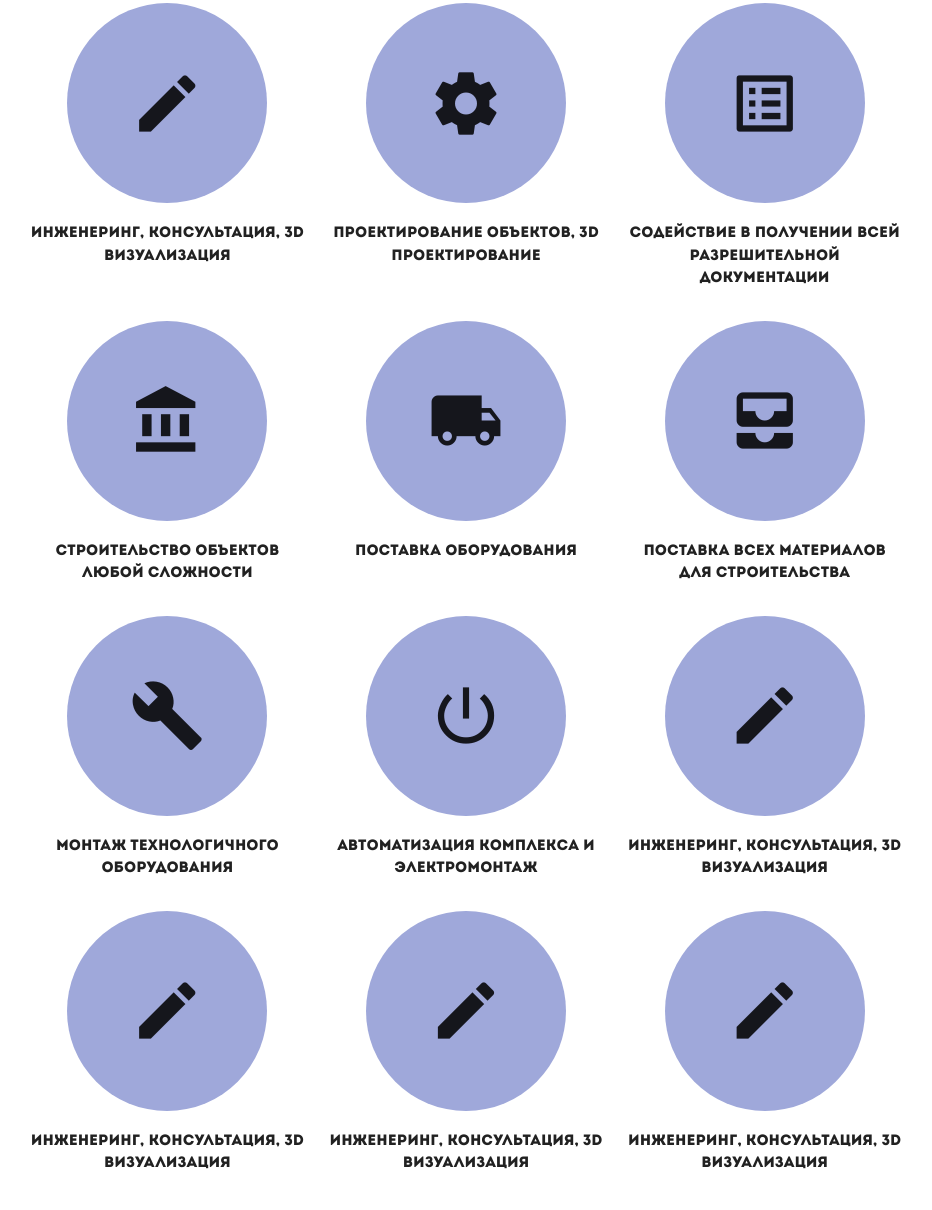
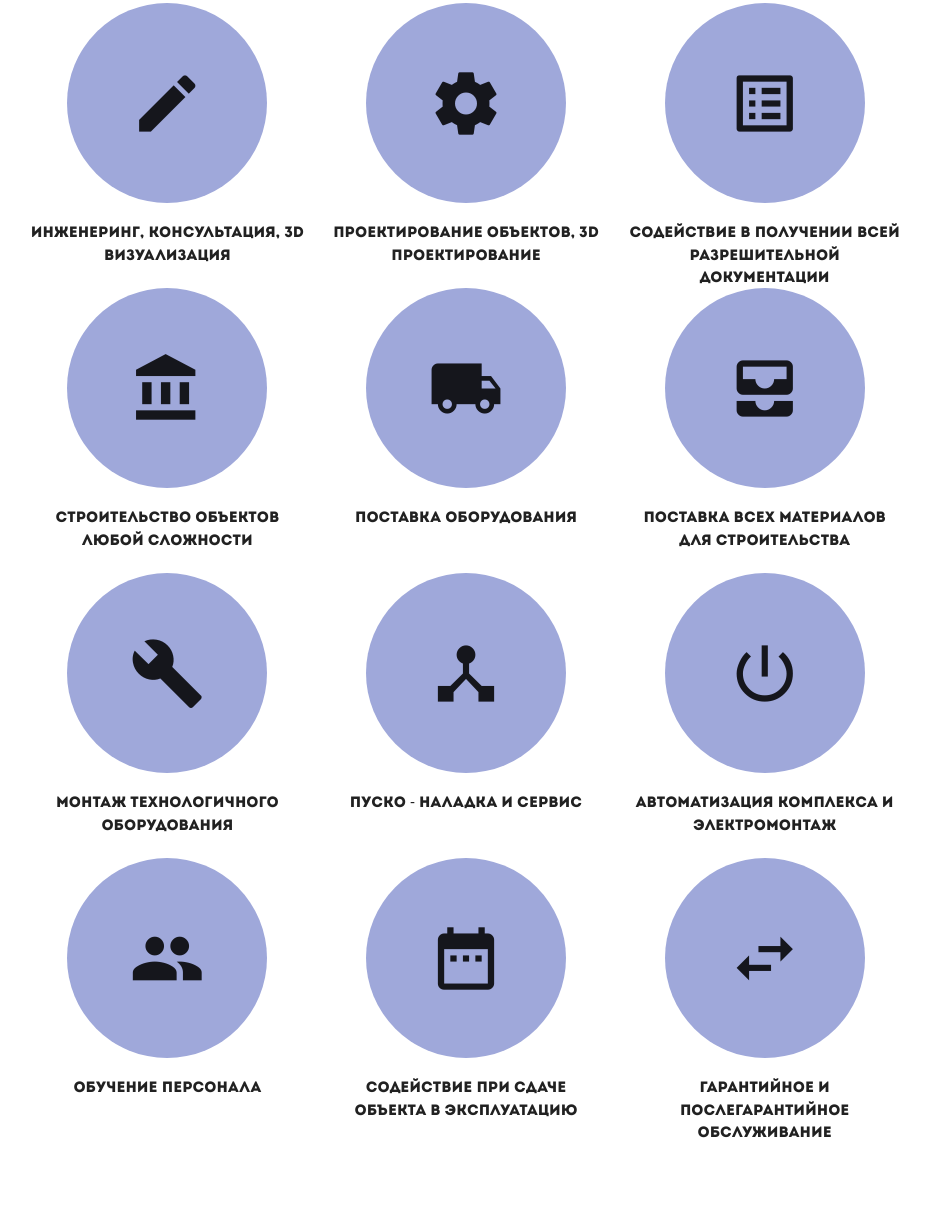
Before and after one commit to SoninVI/oldes, a plain HTML site: page index.html in a window 1280 px wide. Shown: the part 987-2197 px from the top of the page, without its empty margins (174-1106 px from the left). After the commit the page ends 2150 px from the top, so only its background shows below. Drawn offline with Linux system fonts and the light colour scheme; files whose address does not match are found by name.

Commit message:
About OLDES

```diff
--- a/css/style.less
+++ b/css/style.less
@@ -149,7 +149,7 @@ nav ul a{
   flex-direction: column;
   justify-content: center;
   align-items: center;
-  margin-bottom: 30px;
+  margin-bottom: 20px;
   &-circle{
 	.flex;
 	align-items: center;
@@ -166,3 +166,12 @@ nav ul a{
 	}
   }
 }
+.col-about-oldes{
+  height: 285px;
+  display: flex;
+  flex-direction: column;
+  justify-content: space-between;
+}
+.about-item-text{
+  flex-grow: 1;
+}
--- a/index.html
+++ b/index.html
@@ -87,101 +87,125 @@
       <h2>ПП "Oldes"</h2>
       <p class="subtitle">Предлагает</p>
     </div>
-    <div class="row">
-      <div class="col s4">
-        <div class="about-item">
+    <div class="row center">
+      <div class="col s12 m6 xl4 center-align col-about-oldes">
+        <div class=" center about-item">
           <div class="about-item-circle">
             <i class="material-icons">create</i>
           </div>
+          <div class="about-item-text">
             <p>Инженеринг, консультация, 3D  визуализация</p>
           </div>
         </div>
-      <div class="col s4">
-        <div class="about-item">
+      </div>
+      <div class="col s12 m6 xl4 center-align col-about-oldes">
+        <div class=" center about-item">
           <div class="about-item-circle">
             <i class="material-icons">settings</i>
           </div>
+          <div class="about-item-text">
             <p>Проектирование объектов, 3D проектирование</p>
           </div>
         </div>
-      <div class="col s4">
-        <div class="about-item">
+      </div>
+      <div class="col s12 m6 xl4 center-align col-about-oldes">
+        <div class=" center about-item">
           <div class="about-item-circle">
             <i class="material-icons">list_alt</i>
           </div>
+          <div class="about-item-text">
             <p>Содействие в получении всей разрешительной документации</p>
           </div>
         </div>
-      <div class="col s4">
-        <div class="about-item">
+      </div>
+      <div class="col s12 m6 xl4 center-align col-about-oldes">
+        <div class="center about-item">
           <div class="about-item-circle">
             <i class="material-icons">account_balance</i>
           </div>
+          <div class="about-item-text">
             <p>Строительство объектов любой сложности </p>
           </div>
         </div>
-      <div class="col s4">
-        <div class="about-item">
-          <div class="about-item-circle">
+      </div>
+      <div class="col s12 m6 xl4 center-align col-about-oldes">
+        <div class="center about-item">
+          <div class=" center about-item-circle">
             <i class="material-icons">local_shipping</i>
           </div>
+          <div class="about-item-text">
              <p>Поставка оборудования</p>
           </div>
         </div>
-      <div class="col s4">
-        <div class="about-item">
+      </div>
+      <div class="col s12 m6 xl4 center-align col-about-oldes">
+        <div class="center about-item">
           <div class="about-item-circle">
             <i class="material-icons">all_inbox</i>
           </div>
+          <div class="about-item-text">
             <p>Поставка всех материалов для строительства</p>
           </div>
         </div>
-      <div class="col s4">
-        <div class="about-item">
+      </div>
+      <div class="col s12 m6 xl4 center-align col-about-oldes">
+        <div class="center about-item col-about-oldes">
           <div class="about-item-circle">
             <i class="material-icons">build</i>
           </div>
+          <div class="about-item-text">
             <p>Монтаж технологичного оборудования</p>
           </div>
         </div>
-      <div class="col s4">
-        <div class="about-item">
+      </div>
+      <div class="col s12 m6 xl4 center-align col-about-oldes">
+        <div class="center about-item">
+          <div class="about-item-circle">
+            <i class="material-icons">device_hub</i>
+          </div>
+          <div class="about-item-text">
+           <p>Пуско - наладка и  сервис</p>
+          </div>
+        </div>
+      </div>
+      <div class="col s12 m6 xl4 center-align col-about-oldes">
+        <div class="center about-item">
           <div class="about-item-circle">
             <i class="material-icons">power_settings_new</i>
           </div>
+          <div class="about-item-text">
            <p>Автоматизация комплекса и электромонтаж </p>
           </div>
         </div>
-      <div class="col s4">
-        <div class="about-item">
+      </div>
+      <div class="col s12 m6 xl4 center-align col-about-oldes">
+        <div class="center about-item">
           <div class="about-item-circle">
-            <i class="material-icons">create</i>
+            <i class="material-icons">people</i>
           </div>
-          <p>Инженеринг, консультация, 3D  визуализация</p>
+          <div class="about-item-text">
+           <p>Обучение  персонала</p>
           </div>
         </div>
-      <div class="col s4">
-        <div class="about-item">
+      </div>
+      <div class="col s12 m6 xl4 center-align col-about-oldes">
+        <div class="center about-item">
           <div class="about-item-circle">
-            <i class="material-icons">create</i>
+            <i class="material-icons">date_range</i>
           </div>
-          <p>Инженеринг, консультация, 3D  визуализация</p>
+          <div class="about-item-text">
+           <p>Содействие при сдаче объекта в эксплуатацию</p>
           </div>
         </div>
-      <div class="col s4">
-        <div class="about-item">
+      </div>
+      <div class="col s12 m6 xl4 center-align col-about-oldes">
+        <div class="center about-item">
           <div class="about-item-circle">
-            <i class="material-icons">create</i>
+            <i class="material-icons">swap_horiz</i>
           </div>
-          <p>Инженеринг, консультация, 3D  визуализация</p>
+          <div class="about-item-text">
+              <p>Гарантийное и послегарантийное обслуживание </p>
           </div>
-      </div>
-      <div class="col s4">
-        <div class="about-item">
-          <div class="about-item-circle">
-            <i class="material-icons">create</i>
-          </div>
-          <p>Инженеринг, консультация, 3D  визуализация</p>
         </div>
       </div>
     </div>
```
Also changed, not shown: css/style.css, 1 other file. Lines whose indentation alone changed are shown as unchanged.
